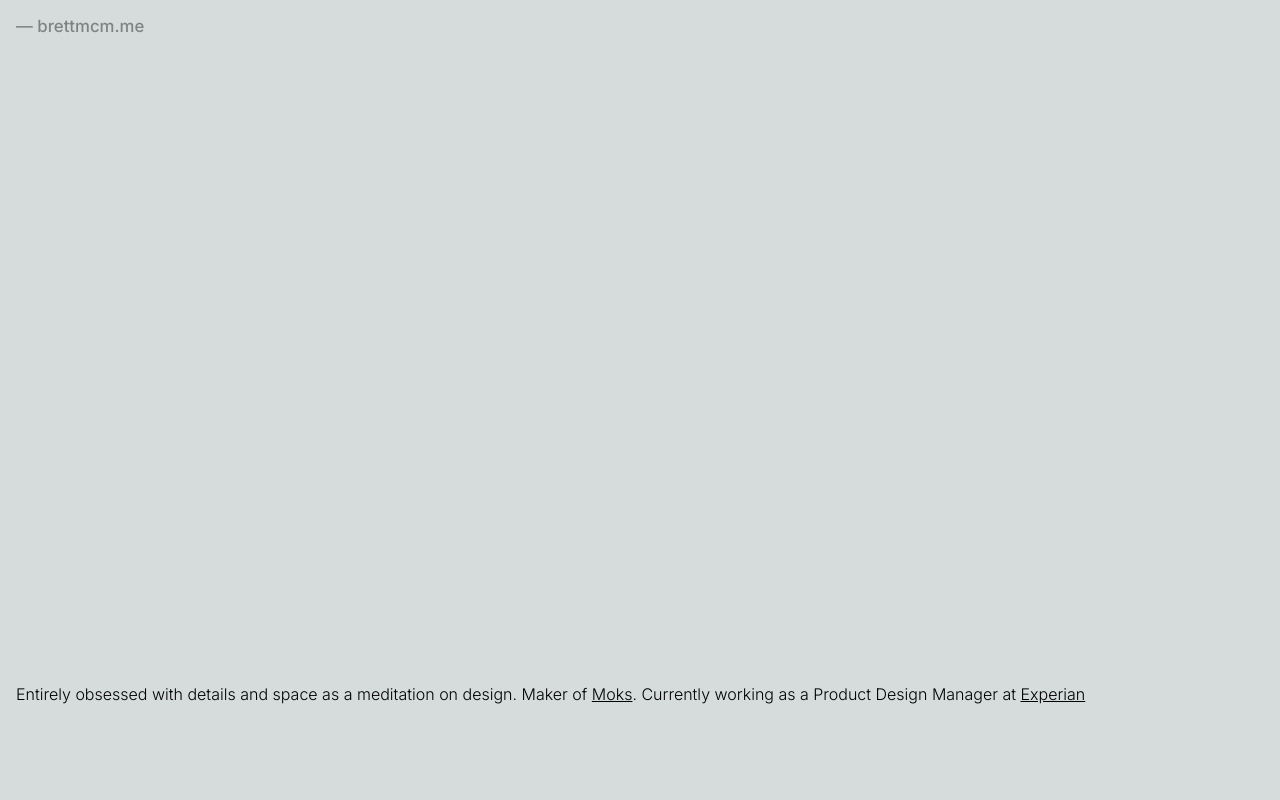
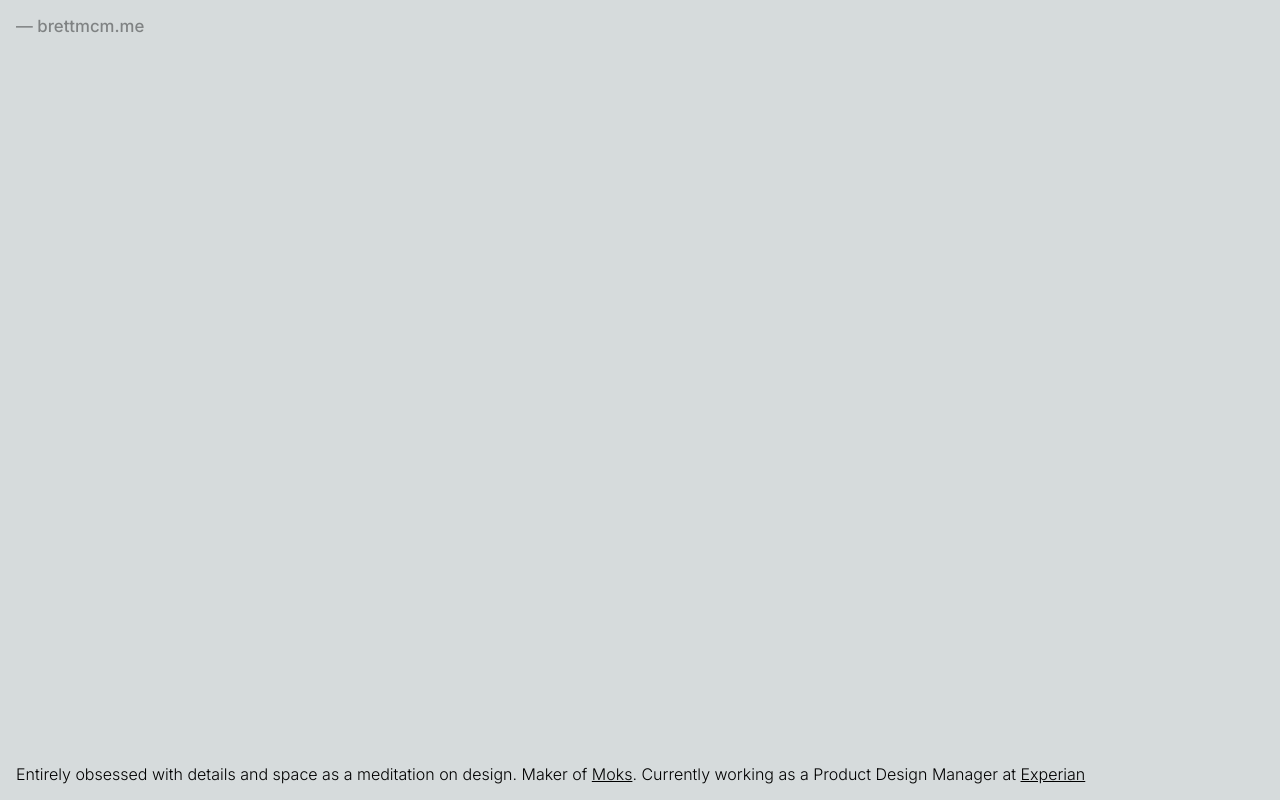
Before and after one commit to brettmcm/folioapp, a Next.js app: page / in a window 1280 px wide. Built offline with nearby package versions, Linux system fonts and the light colour scheme.

Commit message:
another test

```diff
--- a/styles/Home.module.css
+++ b/styles/Home.module.css
@@ -1,6 +1,6 @@
 .mainContent {
   position: absolute;
-  height: 90%;
+  height: 100%;
   display: flex;
   flex-direction: column;
   justify-content: space-between;
```
